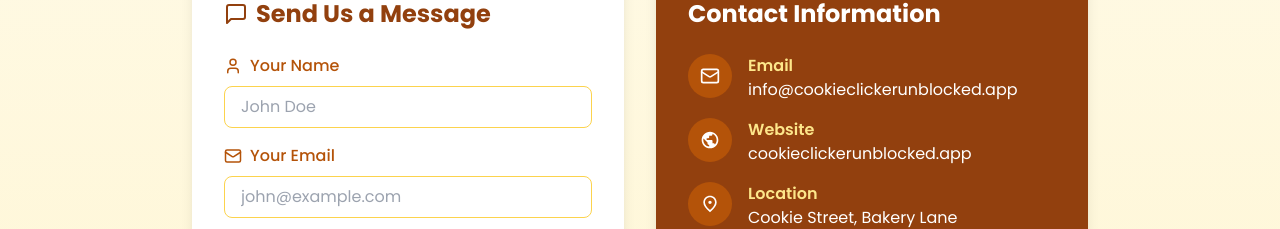
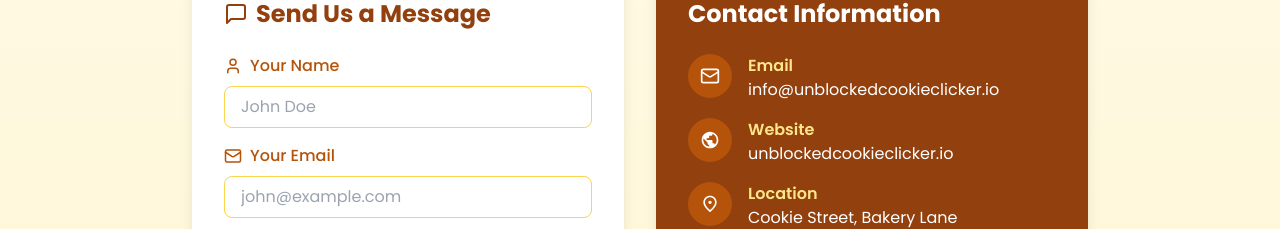
Before and after one commit to calculatordelusion/sb1-b99mgohk-oo, a React (Vite) app: page /contact in a window 1280 px wide. Shown: the part 306-535 px from the top of the page. Built offline with nearby package versions, Linux system fonts and the light colour scheme.

Commit message:
Update Contact.tsx

```diff
--- a/src/pages/Contact.tsx
+++ b/src/pages/Contact.tsx
@@ -147,7 +147,7 @@ const Contact: React.FC = () => {
                     </div>
                     <div>
                       <h3 className="font-semibold text-amber-200">Email</h3>
-                      <p>info@cookieclickerunblocked.app</p>
+                      <p>info@unblockedcookieclicker.io</p>
                     </div>
                   </div>
 
@@ -159,7 +159,7 @@ const Contact: React.FC = () => {
                     </div>
                     <div>
                       <h3 className="font-semibold text-amber-200">Website</h3>
-                      <p>cookieclickerunblocked.app</p>
+                      <p>unblockedcookieclicker.io</p>
                     </div>
                   </div>
 
```
